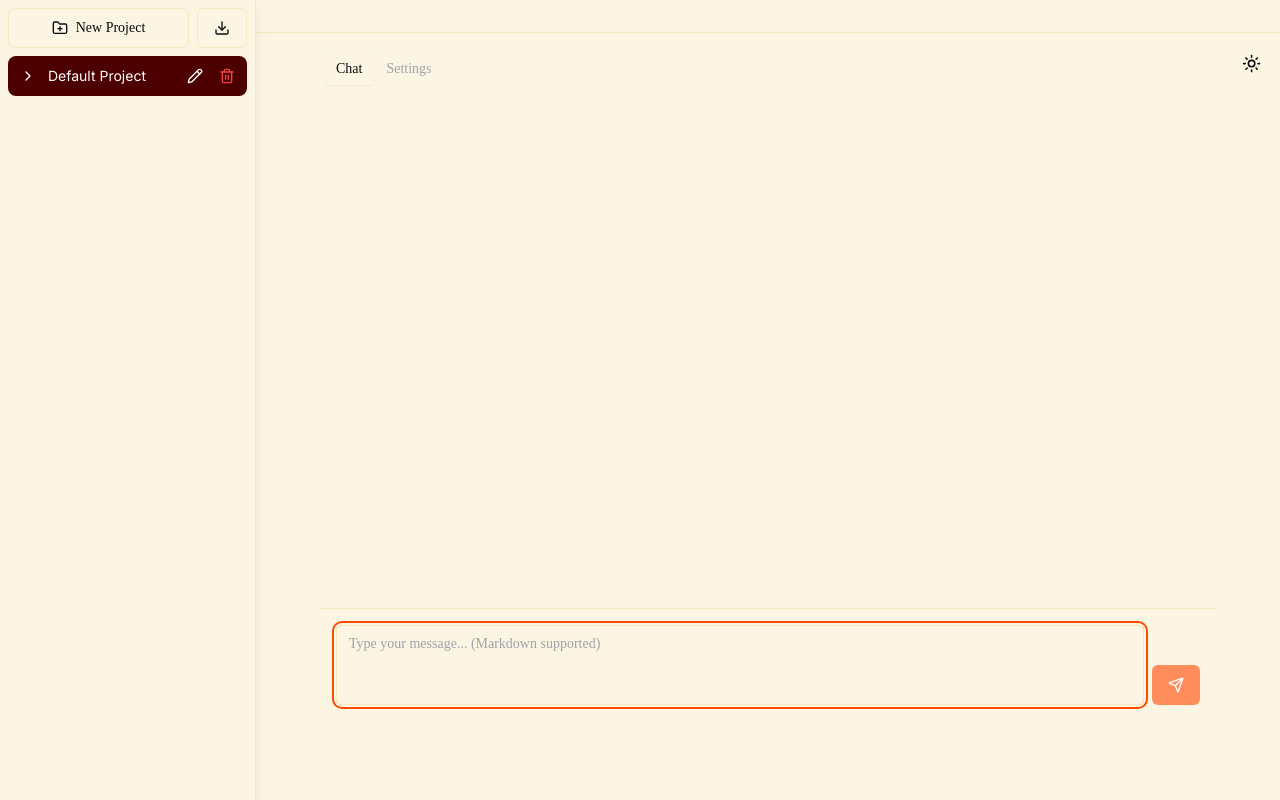
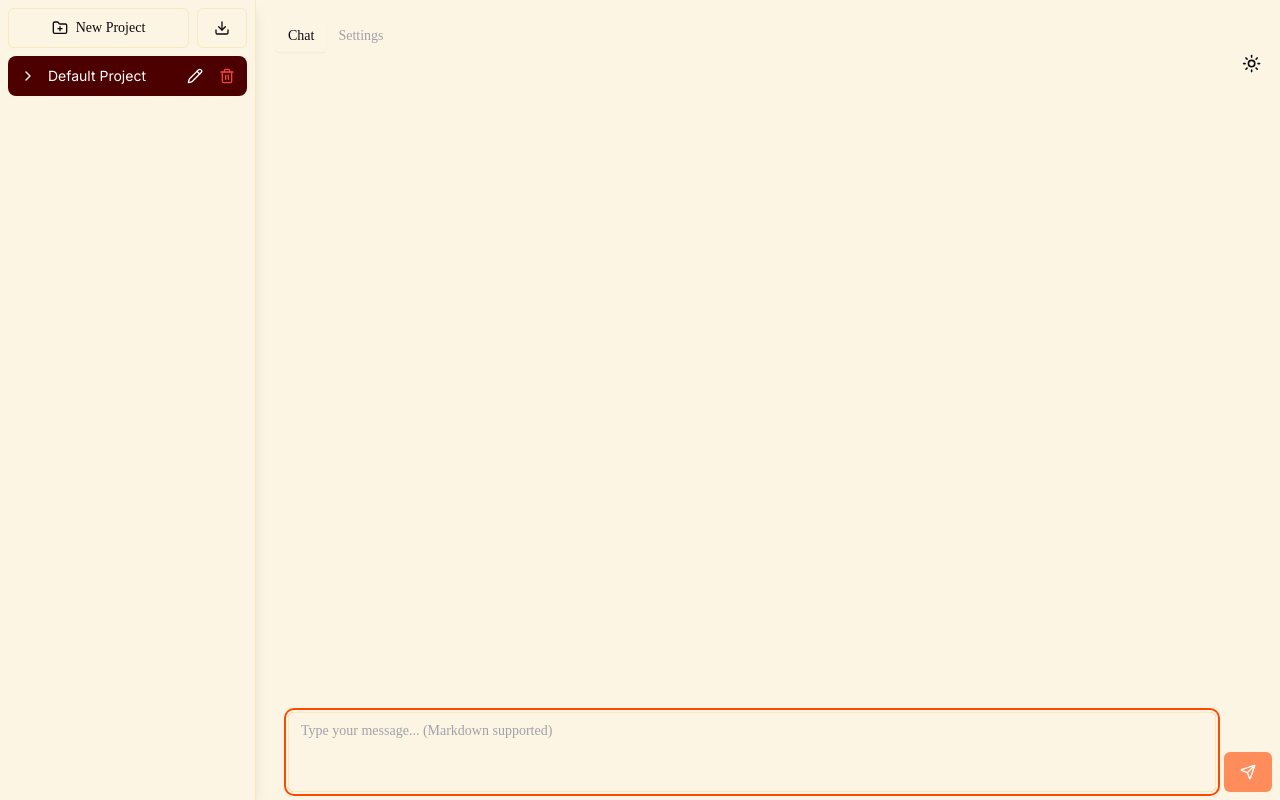
Before and after one commit to nick1udwig/kibitz, a Next.js app: page / in a window 1280 px wide. Built offline with nearby package versions, Linux system fonts and the light colour scheme; a web font is replaced by a local one.

Commit message:
Move chat controls to top and chatbox to bottom, improve layout

```diff
--- a/src/components/LlmChat/ChatView.tsx
+++ b/src/components/LlmChat/ChatView.tsx
@@ -637,7 +637,7 @@ export const ChatView: React.FC = () => {
 
   return (
     <div className="flex flex-col h-full relative">
-    <div ref={chatContainerRef} className="flex-1 overflow-y-auto p-4 pb-[120px]">
+    <div ref={chatContainerRef} className="flex-1 overflow-y-auto p-4 pb-[100px]">
         <div className="space-y-4">
           {activeConversation.messages.map((message, index) => (
             renderMessage(message, index)
@@ -652,7 +652,7 @@ export const ChatView: React.FC = () => {
         </div>
       )}
 
-      <div className="flex gap-2 p-4 border-t bg-background absolute bottom-0 left-0 right-0">
+      <div className="flex gap-2 p-2 bg-background fixed bottom-0 left-0 right-0 z-50 md:left-[280px]">
           <Textarea
           value={inputMessage}
           onChange={(e) => setInputMessage(e.target.value)}
--- a/src/components/LlmChat/index.tsx
+++ b/src/components/LlmChat/index.tsx
@@ -53,20 +53,18 @@ export const ChatApp = () => {
           </Button>
 
           <div className="flex-1">
-            <div className="p-4 border-b flex justify-end">
-              <ThemeToggle />
-            </div>
-
-            <div className="p-4">
-              <Tabs value={activeTab} className="max-w-4xl mx-auto" onValueChange={(value) => setActiveTab(value as 'chat' | 'settings')}>
-                <TabsList className="mb-4">
+            <div className="flex flex-col h-full">
+              <div className="p-4 flex justify-between items-center">
+                <Tabs value={activeTab} onValueChange={(value) => setActiveTab(value as 'chat' | 'settings')}>
+                  <TabsList>
                     <TabsTrigger value="chat">Chat</TabsTrigger>
                     <TabsTrigger value="settings">Settings</TabsTrigger>
                   </TabsList>
 
+                  <div className="h-[calc(100vh-5rem)]">
                     {/* Keep the ChatView always mounted to preserve conversation state */}
                     <div className={activeTab === 'settings' ? 'hidden' : ''}>
-                  <TabsContent value="chat" className="h-[calc(100vh-12rem)]" forceMount>
+                      <TabsContent value="chat" forceMount>
                         <ChatView />
                       </TabsContent>
                     </div>
@@ -77,7 +75,10 @@ export const ChatApp = () => {
                         <AdminView />
                       </TabsContent>
                     </div>
+                  </div>
                 </Tabs>
+                <ThemeToggle />
+              </div>
             </div>
           </div>
         </div>
```
Lines whose indentation alone changed are shown as unchanged.
